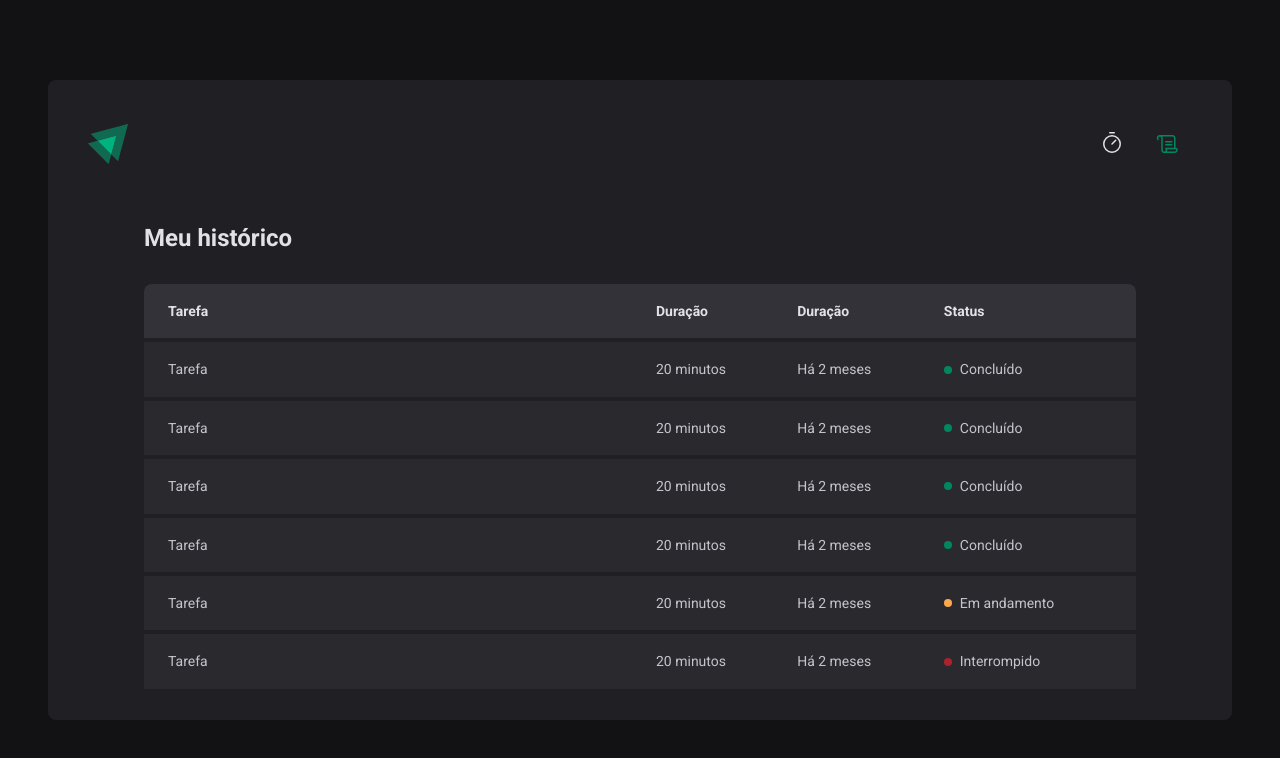
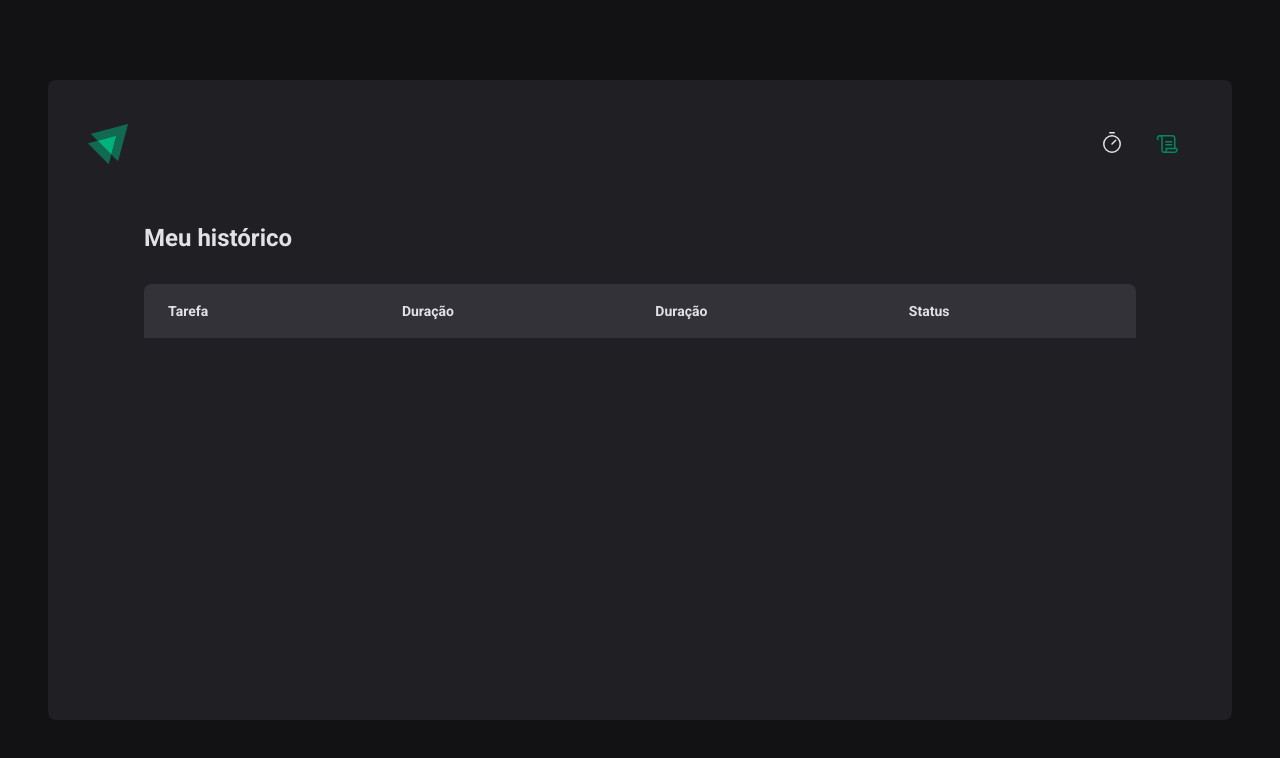
Before and after one commit to KawanHSB/02-ignite-timer, a React (Vite) app: page /history in a window 1280 px wide. Shown: the top 758 px of the page. Built offline with nearby package versions, Linux system fonts and the light colour scheme.

Commit message:
Contexto no React - Listagem do histórico

```diff
--- a/src/pages/History/History.tsx
+++ b/src/pages/History/History.tsx
@@ -20,54 +20,28 @@
             </tr>
           </thead>
           <tbody>
-            <tr>
-              <td>Tarefa</td>
-              <td>20 minutos</td>
-              <td>Há 2 meses</td>
-              <td>
-                <Status statusColor="green">Concluído</Status>
-              </td>
-            </tr>
-            <tr>
-              <td>Tarefa</td>
-              <td>20 minutos</td>
-              <td>Há 2 meses</td>
-              <td>
-                <Status statusColor="green">Concluído</Status>
-              </td>
-            </tr>
-            <tr>
-              <td>Tarefa</td>
-              <td>20 minutos</td>
-              <td>Há 2 meses</td>
-              <td>
-                <Status statusColor="green">Concluído</Status>
-              </td>
-            </tr>
-            <tr>
-              <td>Tarefa</td>
-              <td>20 minutos</td>
-              <td>Há 2 meses</td>
-              <td>
-                <Status statusColor="green">Concluído</Status>
-              </td>
-            </tr>
-            <tr>
-              <td>Tarefa</td>
-              <td>20 minutos</td>
-              <td>Há 2 meses</td>
-              <td>
-                <Status statusColor="yellow">Em andamento</Status>
-              </td>
-            </tr>
-            <tr>
-              <td>Tarefa</td>
-              <td>20 minutos</td>
-              <td>Há 2 meses</td>
-              <td>
-                <Status statusColor="red">Interrompido</Status>
-              </td>
-            </tr>
+            {cycles.map((cycle) => {
+              return (
+                <tr key={cycle.id}>
+                  <td>{cycle.task}</td>
+                  <td>{cycle.minutesAmount} minutos</td>
+                  <td>{cycle.startDate.toISOString()}</td>
+                  <td>
+                    {cycle.finishedDate && (
+                      <Status statusColor="green">Concluído</Status>
+                    )}
+
+                    {cycle.interruptedDate && (
+                      <Status statusColor="red">Interrompido</Status>
+                    )}
+
+                    {!cycle.finishedDate && !cycle.interruptedDate && (
+                      <Status statusColor="yellow">Em andamento</Status>
+                    )}
+                  </td>
+                </tr>
+              )
+            })}
           </tbody>
         </table>
       </HistoryList>
```
